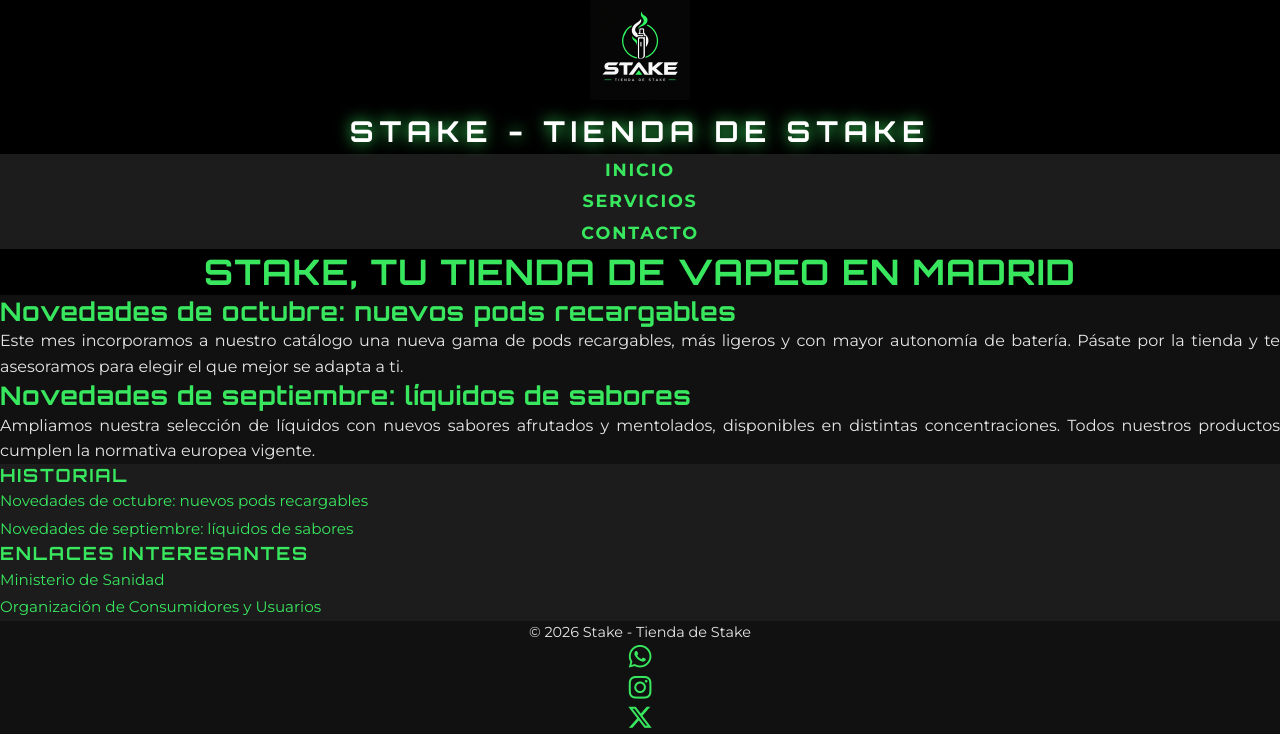
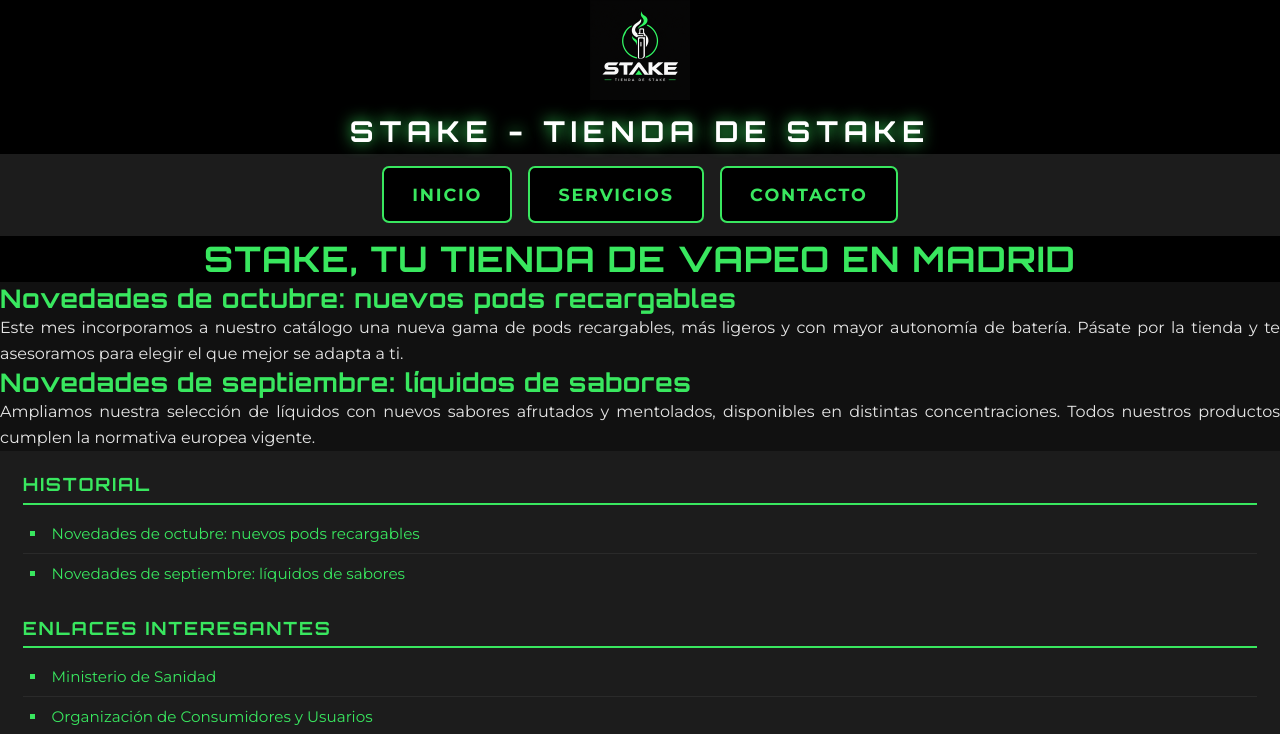
Before and after one commit to DisenoInterfacesWeb26-27/diseno-interfaces-web-26-27-practica-3-css-inicial-joelquiroga, a plain HTML site: page index.html in a window 1280 px wide. Shown: the top 734 px of the page. Drawn offline with Linux system fonts and the light colour scheme.

Commit message:
P3 - Actividad 8.1: Botonera en el nav y estilo de las listas del aside

```diff
--- a/assets/css/style.css
+++ b/assets/css/style.css
@@ -498,3 +498,59 @@ td {
 td:first-child {
     font-weight: 700;
 }
+
+/* --------------------------------------------------------------------------
+   Menú de navegación como botonera
+   -------------------------------------------------------------------------- */
+nav {
+    padding: 0.8em 1em;
+}
+
+nav ul {
+    list-style: none;
+    display: flex;
+    flex-wrap: wrap;
+    justify-content: center;
+    gap: 1em;
+}
+
+nav a {
+    display: block;
+    padding: 0.6em 1.6em;
+    background-color: var(--negro);
+    border: 2px solid var(--verde);
+    border-radius: 0.4em;
+}
+
+/* --------------------------------------------------------------------------
+   Listas del aside
+   -------------------------------------------------------------------------- */
+aside {
+    padding: 1.5em;
+}
+
+aside h2 {
+    margin-bottom: 0.5em;
+    padding-bottom: 0.3em;
+    border-bottom: 2px solid var(--verde);
+}
+
+aside ul {
+    list-style-type: square;
+    list-style-position: inside;
+    margin-bottom: 1.5em;
+}
+
+aside li {
+    padding: 0.4em 0.5em;
+    border-bottom: 1px solid var(--gris-medio);
+}
+
+aside li:last-child {
+    border-bottom: none;
+}
+
+/* Viñeta cuadrada en el verde del logotipo */
+aside li::marker {
+    color: var(--verde);
+}
```
